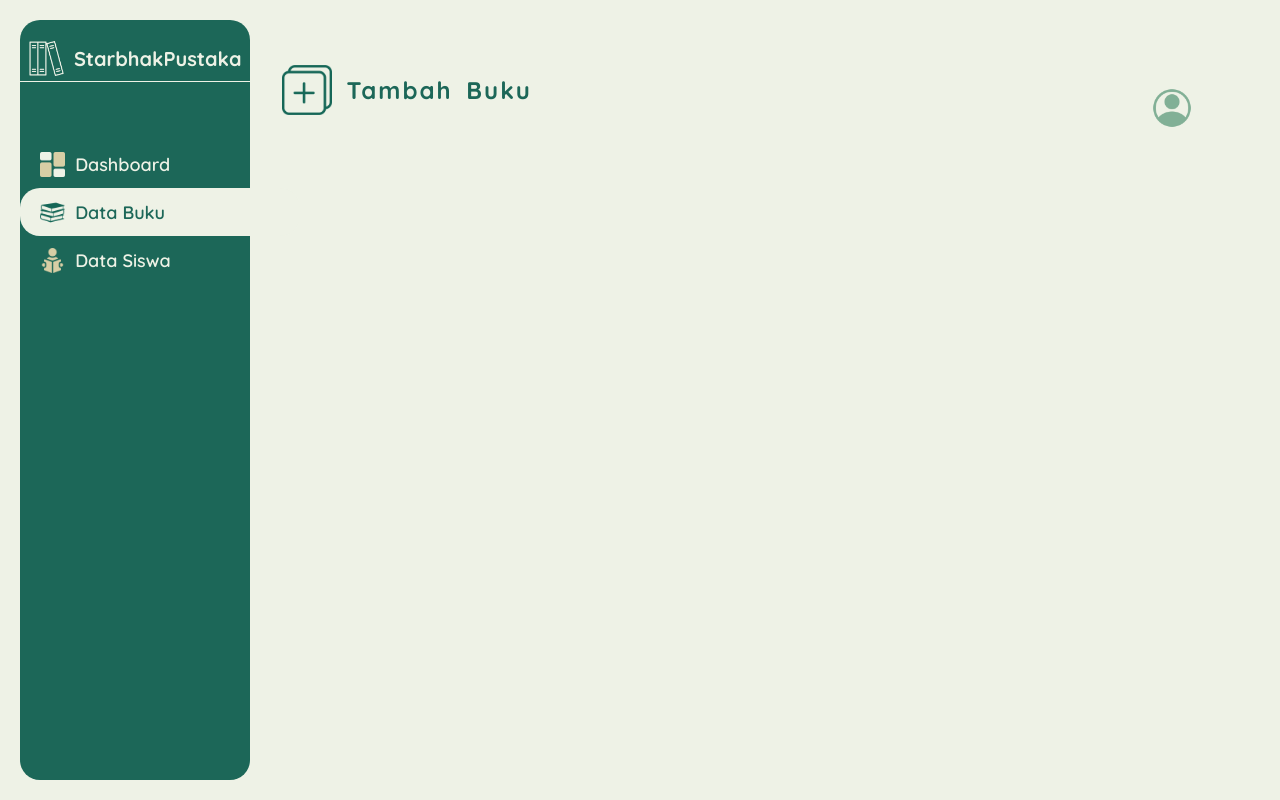
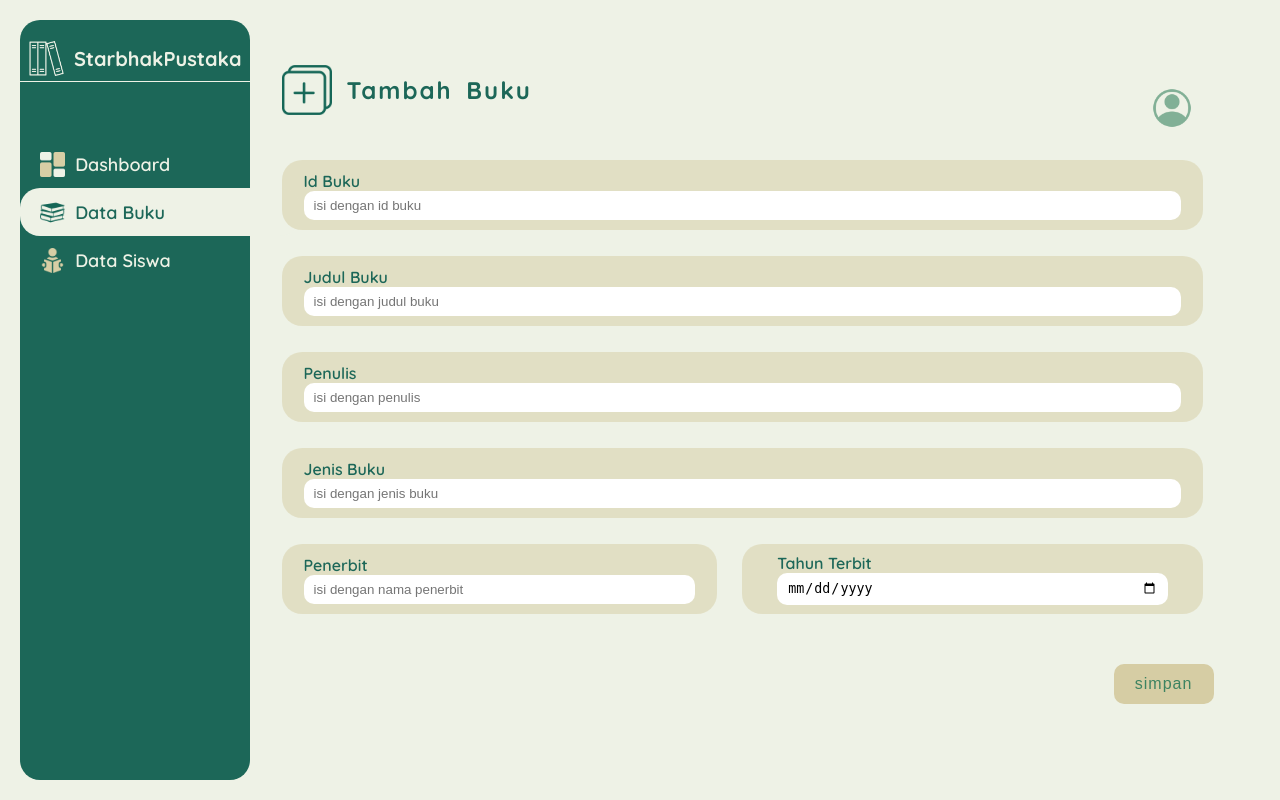
Before and after one commit to sheylaulya/StarbhakPustaka, a PHP site: page /tambah_buku.html in a window 1280 px wide. Run offline with PHP 8.4, Linux system fonts and the light colour scheme.

Commit message:
(tambahbuku,complete)

```diff
--- a/style.css
+++ b/style.css
@@ -843,3 +843,123 @@ body{
     top: 11vh;
     opacity: 60%;
 }
+#tambahbuku .id_buku{
+    width: 72vw;
+    height: 70px;
+    background-color: rgba(214,205,164,0.5);
+    position: absolute;
+    top: 20vh;
+    left: 22vw;
+    display: flex;
+    justify-content: center;
+    align-items: center;
+    border-radius: 20px;
+}
+#tambahbuku label{
+    position: relative;
+    font-weight: 600;
+    color: #1C6758;
+}
+#tambahbuku input{
+    padding: 7px 10px;
+    width: 67vw;
+    border-radius: 10px;
+    border: none;
+}
+#tambahbuku .judul_buku{
+    width: 72vw;
+    height: 70px;
+    background-color: rgba(214,205,164,0.5);
+    position: absolute;
+    top: 32vh;
+    left: 22vw;
+    display: flex;
+    justify-content: center;
+    align-items: center;
+    border-radius: 20px;
+}
+#tambahbuku .penulis{
+    width: 72vw;
+    height: 70px;
+    background-color: rgba(214,205,164,0.5);
+    position: absolute;
+    top: 44vh;
+    left: 22vw;
+    display: flex;
+    justify-content: center;
+    align-items: center;
+    border-radius: 20px;
+}
+#tambahbuku .jenis_buku{
+    width: 72vw;
+    height: 70px;
+    background-color: rgba(214,205,164,0.5);
+    position: absolute;
+    top: 56vh;
+    left: 22vw;
+    display: flex;
+    justify-content: center;
+    align-items: center;
+    border-radius: 20px;
+}
+#tambahbuku .penulis{
+    width: 72vw;
+    height: 70px;
+    background-color: rgba(214,205,164,0.5);
+    position: absolute;
+    top: 44vh;
+    left: 22vw;
+    display: flex;
+    justify-content: center;
+    align-items: center;
+    border-radius: 20px
+}
+
+#tambahbuku .penerbit{
+    width: 34vw;
+    height: 70px;
+    background-color: rgba(214,205,164,0.5);
+    position: absolute;
+    top: 68vh;
+    left: 22vw;
+    display: flex;
+    justify-content: center;
+    align-items: center;
+    border-radius: 20px
+}
+#tambahbuku .penerbit input{
+    padding: 7px 10px;
+    width: 29vw;
+    border-radius: 10px;
+    border: none;
+}
+
+#tambahbuku .tanggal_terbit{
+    width: 36vw;
+    height: 70px;
+    background-color: rgba(214,205,164,0.5);
+    position: absolute;
+    top: 68vh;
+    left: 58vw;
+    display: flex;
+    justify-content: center;
+    align-items: center;
+    border-radius: 20px
+}
+#tambahbuku .tanggal_terbit input{
+    padding: 7px 10px;
+    width: 29vw;
+    border-radius: 10px;
+    border: none;
+}
+#tambahbuku .enter{
+    width: 100px;
+    height: 40px;
+    background-color: rgb(214,205,164);
+    position: absolute;
+    top: 83vh;
+    left: 87vw;
+    color: var(--color4);
+    font-size: 16px;
+    letter-spacing: 1px;
+}
--- a/tambah_buku.html
+++ b/tambah_buku.html
@@ -45,5 +45,36 @@
             </div>
             <img class="akun" src="asset/account.png" alt="akun">
         </div>
+        <form action="" method="post">
+            <div class="id_buku">
+                <label>Id Buku <br>
+                    <input type="text" name="id_buku" required="required" placeholder="isi dengan id buku"></label>
+            </div>
+            <div class="judul_buku">
+                <label>Judul Buku <br>
+                    <input type="text" name="judul_buku" required="required"
+                        placeholder="isi dengan judul buku"></label>
+            </div>
+            <div class="penulis">
+                <label>Penulis <br>
+                    <input type="text" name="penulis" required="required" placeholder="isi dengan penulis"></label>
+            </div>
+            <div class="jenis_buku">
+                <label>Jenis Buku <br>
+                    <input type="text" name="jenis_buku" required="required"
+                        placeholder="isi dengan jenis buku"></label>
+            </div>
+            <div class="penerbit">
+                <label>Penerbit <br>
+                    <input type="text" name="penerbit" required="required"
+                        placeholder="isi dengan nama penerbit"></label>
+            </div>
+            <div class="tanggal_terbit">
+                <label>Tahun Terbit <br>
+                    <input type="date" name="tanggal_terbit" required="required"></label>
+            </div>
+            <input class="enter" type="submit" name="simpan" value="simpan">
+        </form>
+
     </div>
 </body>
```
